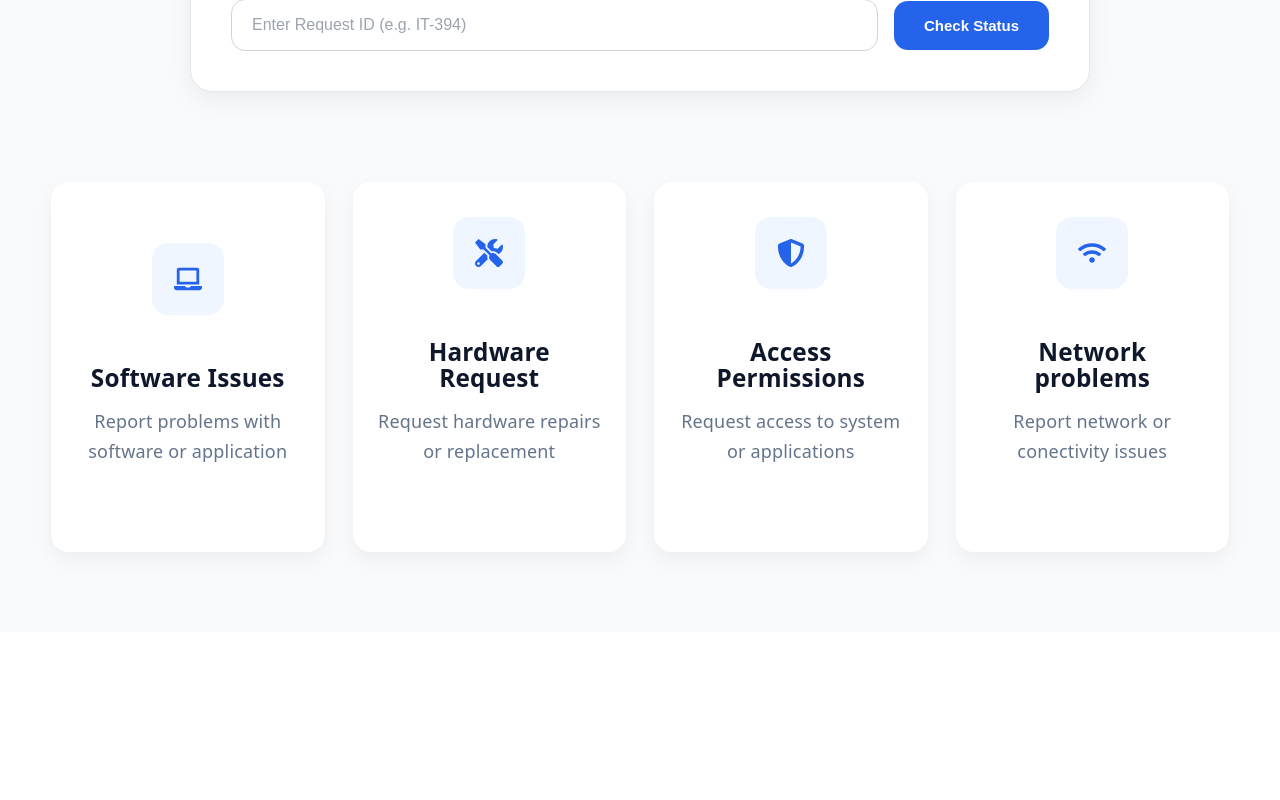
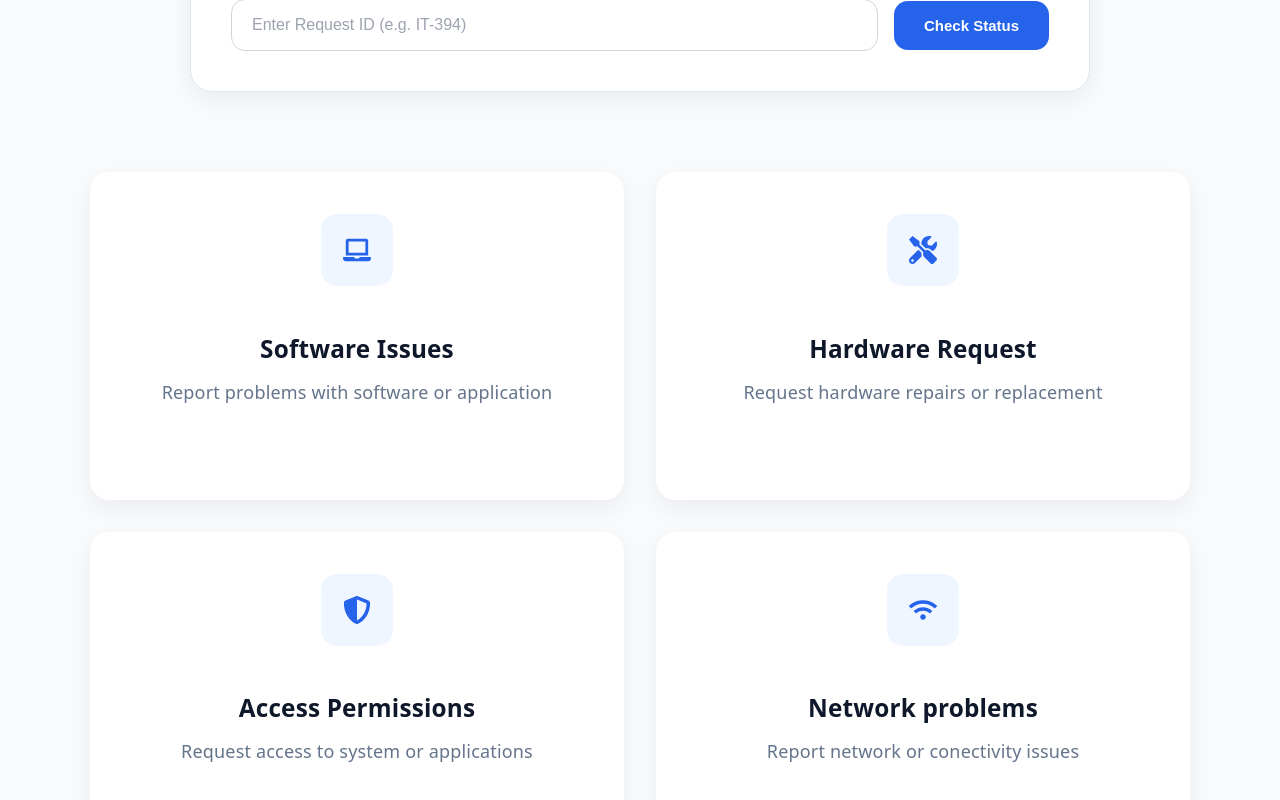
Before and after one commit to DavidAkinwole/IT-SERVICE-REQUEST-PORTAL, a React (Vite) app: page / in a window 1280 px wide. Shown: the part 1216-2016 px from the top of the page. Before the commit the page ends 1848 px from the top, so only its background shows below. Built offline with nearby package versions, Linux system fonts and the light colour scheme.

Commit message:
Feature cards

```diff
--- a/src/Styles/Home.css
+++ b/src/Styles/Home.css
@@ -93,30 +93,33 @@
 }
 
 .features{
-    width:min(1450px,95%);
-    margin:90px auto 0;
-
+      max-width:1100px;
+    margin:80px auto 0;
     display:grid;
-    grid-template-columns:repeat(auto-fit,minmax(250px,1fr));
-
-    gap:28px;
+    grid-template-columns:repeat(2, 1fr);
+    gap:32px;
 }
 
 .feature-card{
-    background:white;
-    padding:35px 25px;
-    border-radius:18px;
+    background:#fff;
+    padding:42px 36px;
+    border-radius:20px;
     text-align:center;
-    transition:.3s;
-    box-shadow:0 8px 20px rgba(0,0,0,.05);
-    min-height:220px;
+    transition:.25s ease;
+    box-shadow:0 8px 24px rgba(15,23,42,.06);
+    min-height:240px;
+
     display:flex;
     flex-direction:column;
-    justify-content:flex-start;
+    justify-content:center;
+    align-items:center;
+
+    cursor:pointer;
 }
 
 .feature-card:hover{
     transform:translateY(-6px);
+    box-shadow:0 16px 36px rgba(15,23,42,.10);
 }
 
 .feature-icon {
@@ -381,3 +384,11 @@ button{
 }
 
 }
+@media (max-width:768px){
+
+.features{
+    grid-template-columns:1fr;
+    gap:24px;
+}
+
+}
```
